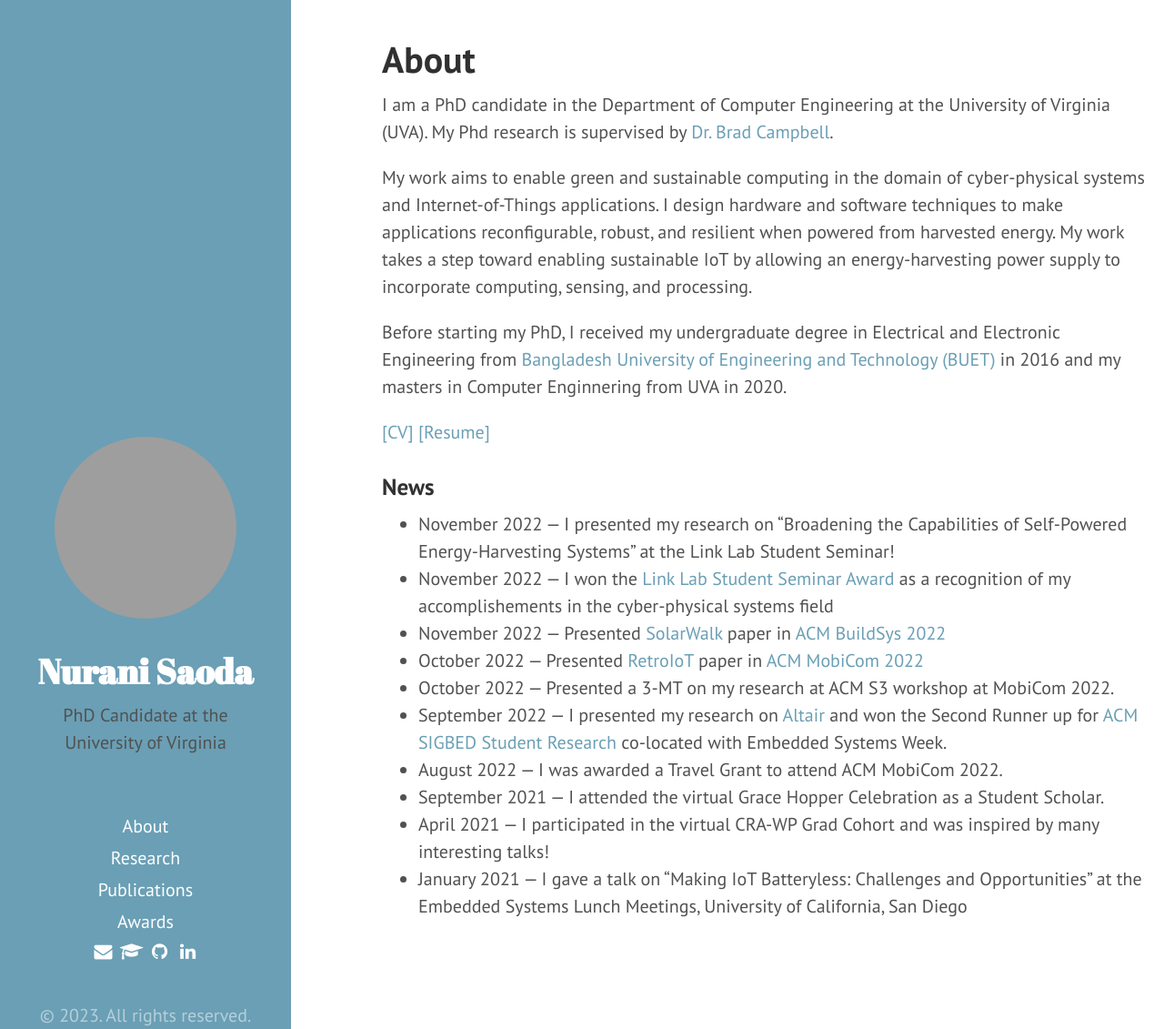
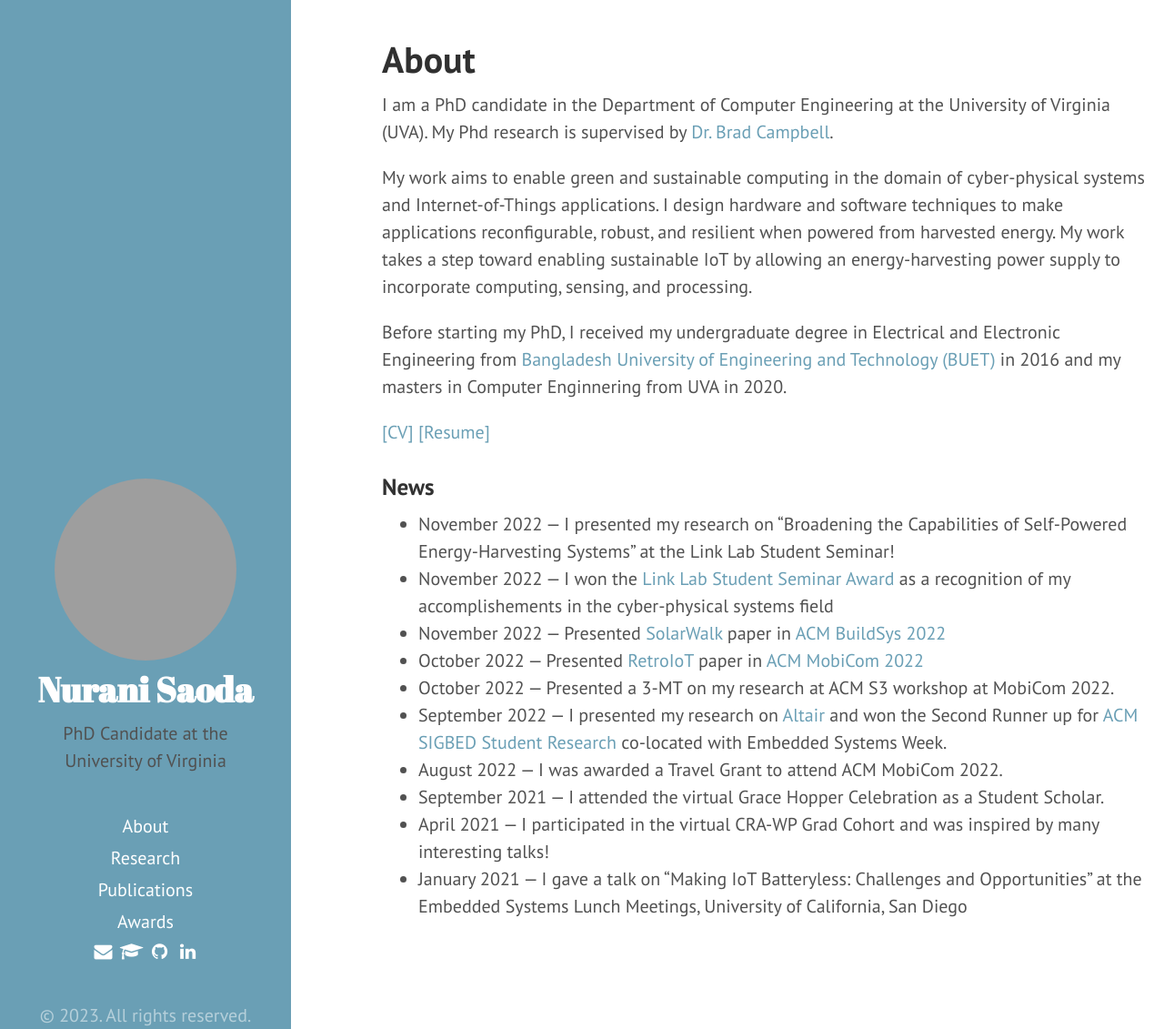
Before and after one commit to nsaoda/nsaoda.github.io, a Jekyll site: the page built from index.md, in a window 1280 px wide and 1131 px high. Shown: the whole window at 91% size. Built offline with Jekyll 4.4.1, drawn with Linux system fonts in a browser that asks for light colours; cached includes are drawn as plain includes; grey boxes are pictures that could not be loaded.

Commit message:
sidebar changed

```diff
--- a/public/css/hyde.css
+++ b/public/css/hyde.css
@@ -81,8 +81,8 @@ html {
   /*color: #fff;*/
   color:  #515151;
   /*margin-top: 0;*/
-  margin-top: -4; /* space above the avatar */
-  margin-bottom: -10;
+  margin-top:0; /* space above the avatar */
+  margin-bottom: -8;
   font-family: "Abril Fatface", serif;
   /*font-size: 3.25rem;*/
   font-size: 1.9rem;
@@ -91,7 +91,7 @@ html {
 /* Sidebar nav */
 .sidebar-nav {
   margin-bottom: 2rem; /* space below the social icons*/
-  margin-top:  3rem;
+  margin-top:  2rem;
 }
 .sidebar-nav-item {
   display: block;
```
Also changed, not shown: 4 other files.
